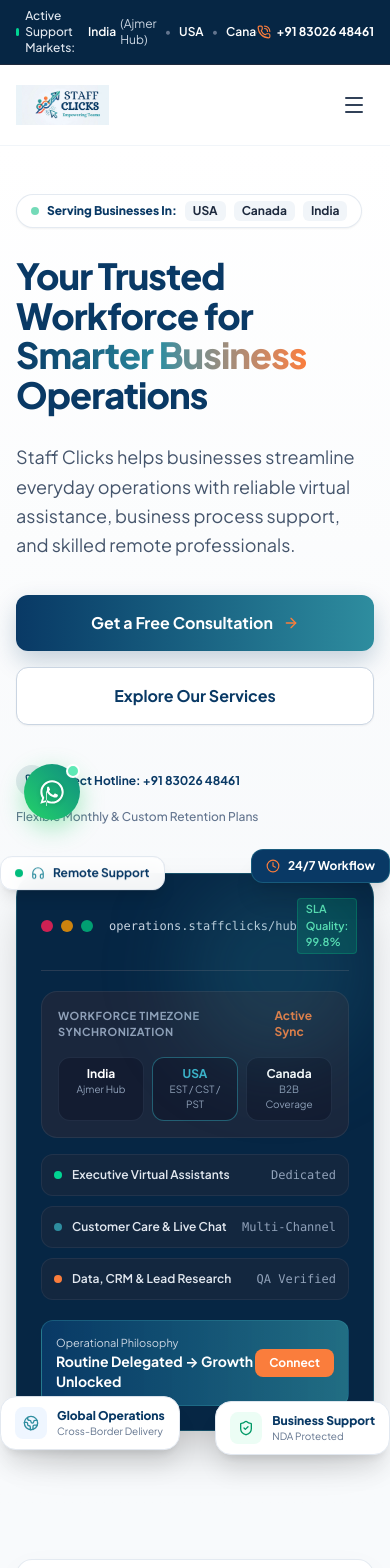
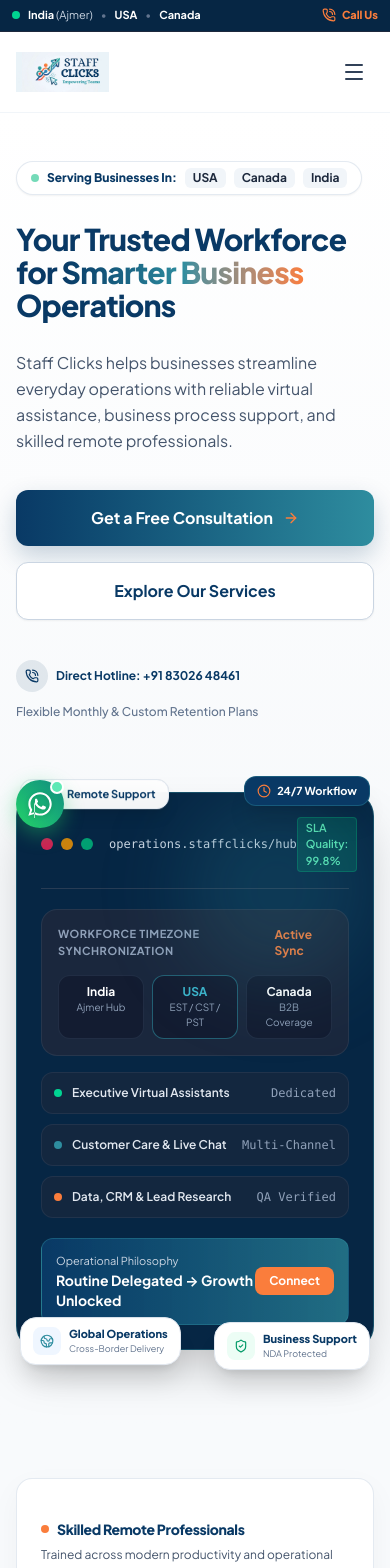
Before and after one commit to Eshbanoliver/sc-website, a React (Vite) app: page / in a window 390 px wide. Shown: the top 1568 px of the page. Built offline with nearby package versions, Linux system fonts and the light colour scheme.

Commit message:
updated files

```diff
--- a/src/components/FloatingWhatsApp.tsx
+++ b/src/components/FloatingWhatsApp.tsx
@@ -9,7 +9,7 @@
   return (
     <aside
       aria-label="Contact options"
-      className="fixed bottom-6 left-6 z-40 flex items-center group select-none"
+      className="fixed bottom-4 sm:bottom-6 left-4 sm:left-6 z-40 flex items-center group select-none"
     >
       <a
         href={whatsappUrl}
@@ -17,7 +17,7 @@
         rel="noopener noreferrer"
         onMouseEnter={() => setIsHovered(true)}
         onMouseLeave={() => setIsHovered(false)}
-        className="relative flex items-center justify-center w-14 h-14 rounded-full bg-gradient-to-tr from-[#25D366] to-[#128C7E] text-white shadow-[0_8px_24px_rgba(37,211,102,0.4)] hover:shadow-[0_12px_28px_rgba(37,211,102,0.55)] transition-all duration-300 hover:scale-110 active:scale-95 focus:outline-none focus:ring-4 focus:ring-[#25D366]/40 cursor-pointer"
+        className="relative flex items-center justify-center w-12 h-12 sm:w-14 sm:h-14 rounded-full bg-gradient-to-tr from-[#25D366] to-[#128C7E] text-white shadow-[0_6px_20px_rgba(37,211,102,0.4)] hover:shadow-[0_12px_28px_rgba(37,211,102,0.55)] transition-all duration-300 hover:scale-110 active:scale-95 focus:outline-none focus:ring-4 focus:ring-[#25D366]/40 cursor-pointer"
         aria-label="Chat with Staff Clicks on WhatsApp"
       >
         {/* Soft pulse ring effect */}
--- a/src/components/GlobalMapGraphic.tsx
+++ b/src/components/GlobalMapGraphic.tsx
@@ -82,19 +82,19 @@
             </svg>
 
             {/* Float Markers Overlaid */}
-            <div className="absolute top-2 left-6 sm:left-16 bg-[#062644]/90 border border-slate-700/80 px-3.5 py-1.5 rounded-full text-[11px] font-semibold text-slate-200 shadow-lg flex items-center gap-2">
-              <span className="w-2 h-2 rounded-full bg-emerald-400"></span>
-              Canada: Remote BPO Reach
+            <div className="absolute top-2 left-2 sm:left-16 bg-[#062644]/90 border border-slate-700/80 px-2.5 sm:px-3.5 py-1 sm:py-1.5 rounded-full text-[10px] sm:text-[11px] font-semibold text-slate-200 shadow-lg flex items-center gap-1.5 sm:gap-2">
+              <span className="w-1.5 h-1.5 sm:w-2 sm:h-2 rounded-full bg-emerald-400"></span>
+              <span>Canada</span>
             </div>
 
-            <div className="absolute bottom-6 left-12 sm:left-24 bg-[#062644]/90 border border-[#FA7D3C]/40 px-3.5 py-1.5 rounded-full text-[11px] font-semibold text-white shadow-lg flex items-center gap-2">
-              <span className="w-2 h-2 rounded-full bg-[#FA7D3C]"></span>
-              USA: Nationwide B2B Operations
+            <div className="absolute bottom-4 left-4 sm:left-24 bg-[#062644]/90 border border-[#FA7D3C]/40 px-2.5 sm:px-3.5 py-1 sm:py-1.5 rounded-full text-[10px] sm:text-[11px] font-semibold text-white shadow-lg flex items-center gap-1.5 sm:gap-2">
+              <span className="w-1.5 h-1.5 sm:w-2 sm:h-2 rounded-full bg-[#FA7D3C]"></span>
+              <span>USA</span>
             </div>
 
-            <div className="absolute bottom-8 right-6 sm:right-20 bg-[#062644]/90 border border-[#2E8D9F]/60 px-4 py-1.5 rounded-full text-[11px] font-bold text-[#3cb4cb] shadow-lg flex items-center gap-2">
-              <span className="w-2.5 h-2.5 rounded-full bg-[#3cb4cb]"></span>
-              India: Ajmer Operational Hub
+            <div className="absolute bottom-6 right-2 sm:right-20 bg-[#062644]/90 border border-[#2E8D9F]/60 px-2.5 sm:px-4 py-1 sm:py-1.5 rounded-full text-[10px] sm:text-[11px] font-bold text-[#3cb4cb] shadow-lg flex items-center gap-1.5 sm:gap-2">
+              <span className="w-2 sm:w-2.5 h-2 sm:h-2.5 rounded-full bg-[#3cb4cb]"></span>
+              <span>India (Ajmer Hub)</span>
             </div>
           </div>
         </div>
--- a/src/components/Navbar.tsx
+++ b/src/components/Navbar.tsx
@@ -39,6 +39,7 @@
 export default function Navbar({ onOpenConsultation }: NavbarProps): React.JSX.Element {
   const [isScrolled, setIsScrolled] = useState<boolean>(false);
   const [mobileMenuOpen, setMobileMenuOpen] = useState<boolean>(false);
+  const [mobileServicesOpen, setMobileServicesOpen] = useState<boolean>(false);
   const [servicesDropdownOpen, setServicesDropdownOpen] = useState<boolean>(false);
   const location = useLocation();
 
@@ -53,8 +54,21 @@
   // Close mobile drawer on route change
   useEffect(() => {
     setMobileMenuOpen(false);
+    setMobileServicesOpen(false);
     setServicesDropdownOpen(false);
   }, [location.pathname]);
+
+  // Lock body scroll when mobile menu is open
+  useEffect(() => {
+    if (mobileMenuOpen) {
+      document.body.style.overflow = "hidden";
+    } else {
+      document.body.style.overflow = "unset";
+    }
+    return () => {
+      document.body.style.overflow = "unset";
+    };
+  }, [mobileMenuOpen]);
 
   const navLinkClasses = ({ isActive }: { isActive: boolean }) =>
     `text-sm font-semibold transition-colors duration-200 py-2 ${
@@ -63,36 +77,44 @@
         : "text-slate-700 hover:text-[#093965]"
     }`;
 
+  const mobileNavLinkClasses = ({ isActive }: { isActive: boolean }) =>
+    `px-3.5 py-2.5 rounded-xl text-sm font-bold transition-all flex items-center justify-between ${
+      isActive
+        ? "bg-[#093965] text-white shadow-xs"
+        : "text-slate-700 hover:bg-slate-100"
+    }`;
+
   return (
     <>
       {/* Top micro bar for phone & service markets */}
-      <header className="w-full bg-[#062644] text-slate-300 text-xs py-2 px-4 sm:px-8 border-b border-slate-800">
-        <div className="max-w-7xl mx-auto flex items-center justify-between">
-          <div className="flex items-center gap-2 sm:gap-4 overflow-x-auto">
-            <span className="flex items-center gap-1.5 font-medium text-slate-200">
+      <header className="w-full bg-[#062644] text-slate-300 text-xs py-2 px-3 sm:px-6 lg:px-8 border-b border-slate-800">
+        <div className="max-w-7xl mx-auto flex items-center justify-between gap-2">
+          <div className="flex items-center gap-2 sm:gap-3 overflow-x-auto no-scrollbar whitespace-nowrap text-[11px] sm:text-xs">
+            <span className="flex items-center gap-1.5 font-medium text-slate-200 shrink-0">
               <span className="w-2 h-2 rounded-full bg-emerald-400"></span>
-              Active Support Markets:
+              <span className="hidden xs:inline">Support:</span>
             </span>
-            <span className="text-slate-300 flex items-center gap-1">
-              <span className="font-semibold text-white">India</span> (Ajmer Hub)
+            <span className="text-slate-300 shrink-0">
+              <strong className="text-white">India</strong> (Ajmer)
             </span>
             <span className="text-slate-500">•</span>
-            <span className="text-slate-300">
-              <span className="font-semibold text-white">USA</span>
+            <span className="text-slate-300 shrink-0">
+              <strong className="text-white">USA</strong>
             </span>
             <span className="text-slate-500">•</span>
-            <span className="text-slate-300">
-              <span className="font-semibold text-white">Canada</span>
+            <span className="text-slate-300 shrink-0">
+              <strong className="text-white">Canada</strong>
             </span>
           </div>
 
-          <div className="flex items-center gap-4 shrink-0">
+          <div className="flex items-center gap-3 shrink-0">
             <a
               href="tel:+918302648461"
-              className="flex items-center gap-1.5 font-bold text-white hover:text-[#FA7D3C] transition-colors"
+              className="flex items-center gap-1.5 font-bold text-white hover:text-[#FA7D3C] transition-colors text-[11px] sm:text-xs whitespace-nowrap"
             >
               <PhoneCall className="w-3.5 h-3.5 text-[#FA7D3C]" />
-              <span>+91 83026 48461</span>
+              <span className="hidden sm:inline">+91 83026 48461</span>
+              <span className="sm:hidden font-extrabold text-[#FA7D3C]">Call Us</span>
             </a>
           </div>
         </div>
@@ -246,79 +268,80 @@
 
         {/* Mobile Navigation Drawer */}
         {mobileMenuOpen && (
-          <div className="lg:hidden border-t border-slate-200 bg-white px-4 pt-4 pb-6 space-y-3 shadow-xl">
-            <div className="flex flex-col space-y-2">
-              <NavLink
-                to="/"
-                className="px-3 py-2 rounded-lg text-sm font-semibold text-slate-700 hover:bg-slate-50"
-              >
-                Home
+          <div className="lg:hidden border-t border-slate-200 bg-white px-4 pt-3 pb-8 space-y-3 shadow-2xl max-h-[calc(100dvh-70px)] overflow-y-auto overscroll-contain animate-in fade-in duration-200">
+            <div className="flex flex-col space-y-1">
+              <NavLink to="/" className={mobileNavLinkClasses} end>
+                <span>Home</span>
               </NavLink>
-              <NavLink
-                to="/about"
-                className="px-3 py-2 rounded-lg text-sm font-semibold text-slate-700 hover:bg-slate-50"
-              >
-                About Us
+
+              <NavLink to="/about" className={mobileNavLinkClasses}>
+                <span>About Us</span>
               </NavLink>
+
+              {/* Collapsible Mobile Services Section */}
+              <div className="rounded-xl overflow-hidden bg-slate-50/70 border border-slate-200/80">
+                <div className="flex items-center justify-between">
                   <NavLink
                     to="/services"
-                className="px-3 py-2 rounded-lg text-sm font-semibold text-slate-700 hover:bg-slate-50"
+                    className="flex-1 px-3.5 py-2.5 text-sm font-bold text-slate-700 hover:text-[#093965]"
                   >
-                All Services
+                    Services Overview
                   </NavLink>
+                  <button
+                    type="button"
+                    onClick={() => setMobileServicesOpen(!mobileServicesOpen)}
+                    className="px-3 py-2.5 text-slate-500 hover:text-[#093965] cursor-pointer"
+                    aria-label="Toggle services list"
+                  >
+                    <ChevronDown className={`w-4 h-4 transition-transform duration-200 ${
+                      mobileServicesOpen ? "rotate-180 text-[#FA7D3C]" : ""
+                    }`} />
+                  </button>
+                </div>
 
-              {/* Service Submenu items */}
-              <div className="pl-4 py-1 space-y-1 border-l-2 border-[#2E8D9F]/30 ml-2">
+                {mobileServicesOpen && (
+                  <div className="px-3 pb-3 pt-1 space-y-1 border-t border-slate-200/60 bg-white">
                     {SERVICES.map((srv) => (
                       <Link
                         key={srv.id}
                         to={`/services/${srv.slug}`}
-                    className="block py-1 text-xs text-slate-600 hover:text-[#093965]"
+                        className="block px-2.5 py-2 rounded-lg text-xs font-semibold text-slate-600 hover:text-[#093965] hover:bg-slate-50 transition-colors"
                       >
                         • {srv.title}
                       </Link>
                     ))}
                   </div>
+                )}
+              </div>
 
-              <NavLink
-                to="/industries"
-                className="px-3 py-2 rounded-lg text-sm font-semibold text-slate-700 hover:bg-slate-50"
-              >
-                Industries
+              <NavLink to="/industries" className={mobileNavLinkClasses}>
+                <span>Industries</span>
               </NavLink>
-              <NavLink
-                to="/why-staff-clicks"
-                className="px-3 py-2 rounded-lg text-sm font-semibold text-slate-700 hover:bg-slate-50"
-              >
-                Why Staff Clicks
+
+              <NavLink to="/why-staff-clicks" className={mobileNavLinkClasses}>
+                <span>Why Staff Clicks</span>
               </NavLink>
-              <NavLink
-                to="/careers"
-                className="px-3 py-2 rounded-lg text-sm font-semibold text-slate-700 hover:bg-slate-50"
-              >
-                Careers
+
+              <NavLink to="/careers" className={mobileNavLinkClasses}>
+                <span>Careers</span>
               </NavLink>
-              <NavLink
-                to="/faq"
-                className="px-3 py-2 rounded-lg text-sm font-semibold text-slate-700 hover:bg-slate-50"
-              >
-                FAQ
+
+              <NavLink to="/faq" className={mobileNavLinkClasses}>
+                <span>FAQ</span>
               </NavLink>
-              <NavLink
-                to="/contact"
-                className="px-3 py-2 rounded-lg text-sm font-semibold text-slate-700 hover:bg-slate-50"
-              >
-                Contact Us
+
+              <NavLink to="/contact" className={mobileNavLinkClasses}>
+                <span>Contact Us</span>
               </NavLink>
             </div>
 
-            <div className="pt-4 border-t border-slate-100 space-y-3">
+            <div className="pt-3 border-t border-slate-100 space-y-2.5">
               <a
                 href="tel:+918302648461"
-                className="w-full flex items-center justify-center gap-2 py-2.5 rounded-xl border border-slate-200 text-sm font-bold text-[#093965]"
+                className="w-full flex items-center justify-center gap-2 py-3 rounded-xl border border-slate-200 text-sm font-bold text-[#093965] bg-slate-50/80 hover:bg-slate-100 transition-colors"
               >
                 <PhoneCall className="w-4 h-4 text-[#FA7D3C]" />
-                Call +91 83026 48461
+                <span>Call +91 83026 48461</span>
               </a>
 
               <button
@@ -326,9 +349,10 @@
                   setMobileMenuOpen(false);
                   onOpenConsultation();
                 }}
-                className="w-full py-3 rounded-xl bg-[#FA7D3C] text-white text-sm font-bold shadow-md hover:bg-[#e66b2a] transition-colors cursor-pointer"
+                className="w-full py-3.5 rounded-xl bg-gradient-to-r from-[#093965] to-[#2E8D9F] text-white text-sm font-bold shadow-md hover:opacity-95 transition-opacity cursor-pointer flex items-center justify-center gap-2"
               >
-                Get a Free Consultation
+                <span>Get a Free Consultation</span>
+                <Sparkles className="w-4 h-4 text-[#FA7D3C]" />
               </button>
             </div>
           </div>
--- a/src/components/ScrollToTopButton.tsx
+++ b/src/components/ScrollToTopButton.tsx
@@ -30,7 +30,7 @@
   return (
     <aside
       aria-label="Page navigation"
-      className="fixed bottom-6 right-6 z-40 flex items-center group select-none"
+      className="fixed bottom-4 sm:bottom-6 right-4 sm:right-6 z-40 flex items-center group select-none"
     >
       {/* Tooltip / Label on Left of Button */}
       <div
@@ -45,7 +45,7 @@
         onClick={scrollToTop}
         onMouseEnter={() => setIsHovered(true)}
         onMouseLeave={() => setIsHovered(false)}
-        className="relative flex items-center justify-center w-13 h-13 rounded-full bg-gradient-to-br from-[#093965] to-[#2E8D9F] text-white shadow-[0_8px_24px_rgba(9,57,101,0.35)] hover:shadow-[0_12px_28px_rgba(9,57,101,0.5)] border border-white/20 transition-all duration-300 hover:scale-110 active:scale-95 focus:outline-none focus:ring-4 focus:ring-[#2E8D9F]/40 cursor-pointer"
+        className="relative flex items-center justify-center w-11 h-11 sm:w-13 sm:h-13 rounded-full bg-gradient-to-br from-[#093965] to-[#2E8D9F] text-white shadow-[0_6px_20px_rgba(9,57,101,0.35)] hover:shadow-[0_12px_28px_rgba(9,57,101,0.5)] border border-white/20 transition-all duration-300 hover:scale-110 active:scale-95 focus:outline-none focus:ring-4 focus:ring-[#2E8D9F]/40 cursor-pointer"
         aria-label="Scroll to top of page"
       >
         <ChevronUp className="w-6 h-6 transition-transform duration-200 group-hover:-translate-y-0.5" />
--- a/src/components/SectionHeader.tsx
+++ b/src/components/SectionHeader.tsx
@@ -29,13 +29,13 @@
           {badge}
         </div>
       )}
-      <h2 className={`text-3xl sm:text-4xl lg:text-4.5xl font-extrabold tracking-tight leading-tight ${
+      <h2 className={`text-2xl sm:text-3xl lg:text-4xl xl:text-4.5xl font-extrabold tracking-tight leading-tight ${
         light ? "text-white" : "text-[#093965]"
       }`}>
         {title}
       </h2>
       {subtitle && (
-        <p className={`mt-4 text-base sm:text-lg leading-relaxed ${
+        <p className={`mt-3 sm:mt-4 text-sm sm:text-base lg:text-lg leading-relaxed ${
           light ? "text-slate-300" : "text-slate-600"
         }`}>
           {subtitle}
--- a/src/index.css
+++ b/src/index.css
@@ -29,16 +29,48 @@
   --accent-hover: #e66b2a;
 }
 
+html {
+  overflow-x: hidden;
+  max-width: 100vw;
+  scroll-behavior: smooth;
+  -webkit-text-size-adjust: 100%;
+}
+
 body {
   font-family: var(--font-sans);
   background-color: #F8FAFC;
   color: #1E293B;
   overflow-x: hidden;
+  max-width: 100vw;
+  -webkit-overflow-scrolling: touch;
+  -webkit-font-smoothing: antialiased;
+}
+
+/* Prevent auto-zoom on iOS when tapping inputs */
+@media screen and (max-width: 768px) {
+  input[type="text"],
+  input[type="email"],
+  input[type="tel"],
+  input[type="number"],
+  select,
+  textarea {
+    font-size: 16px !important;
+  }
+}
+
+/* Hide scrollbars for clean horizontal scrolling */
+.no-scrollbar::-webkit-scrollbar {
+  display: none;
+}
+.no-scrollbar {
+  -ms-overflow-style: none;
+  scrollbar-width: none;
 }
 
 h1, h2, h3, h4, h5, h6 {
   font-family: var(--font-heading);
   letter-spacing: -0.025em;
+  word-break: break-word;
 }
 
 /* Glassmorphism helpers */
--- a/src/pages/Careers.tsx
+++ b/src/pages/Careers.tsx
@@ -175,7 +175,7 @@
 
       {/* RESUME SUBMISSION / TALENT NETWORK FORM */}
       <section className="max-w-4xl mx-auto px-4 sm:px-6 lg:px-8">
-        <div className="p-8 sm:p-12 rounded-3xl bg-white border border-slate-200 shadow-md">
+        <div className="p-5 sm:p-10 lg:p-12 rounded-2xl sm:rounded-3xl bg-white border border-slate-200 shadow-md">
           <div className="text-center max-w-xl mx-auto mb-8">
             <span className="text-xs font-bold uppercase tracking-wider text-[#FA7D3C]">
               Express Your Interest
--- a/src/pages/Home.tsx
+++ b/src/pages/Home.tsx
@@ -155,7 +155,7 @@
               </div>
 
               {/* Main Headline */}
-              <h1 className="text-4xl sm:text-5xl lg:text-[62px] font-black text-[#093965] tracking-tight leading-[1.1]">
+              <h1 className="text-3xl sm:text-5xl lg:text-[62px] font-black text-[#093965] tracking-tight leading-[1.1]">
                 Your Trusted Workforce for{" "}
                 <span className="text-transparent bg-clip-text bg-gradient-to-r from-[#093965] via-[#2E8D9F] to-[#FA7D3C]">
                   Smarter Business
@@ -164,7 +164,7 @@
               </h1>
 
               {/* Supporting Copy */}
-              <p className="text-lg sm:text-xl text-slate-600 leading-relaxed max-w-2xl font-normal">
+              <p className="text-base sm:text-xl text-slate-600 leading-relaxed max-w-2xl font-normal">
                 Staff Clicks helps businesses streamline everyday operations with reliable virtual assistance, business process support, and skilled remote professionals.
               </p>
 
@@ -203,17 +203,17 @@
             </div>
 
             {/* Right Visual: Operations Dashboard & Floating Badges */}
-            <div className="lg:col-span-5 relative">
+            <div className="lg:col-span-5 relative mt-6 lg:mt-0">
               <div className="relative mx-auto max-w-md lg:max-w-none">
                 {/* Floating UI Badge 1: Top-Left (Remote Support) */}
-                <div className="absolute -top-4 -left-4 sm:-left-8 z-20 px-3.5 py-2 rounded-xl bg-white/95 backdrop-blur-md border border-slate-200 shadow-lg text-xs font-bold text-[#093965] flex items-center gap-2 animate-soft-float">
+                <div className="absolute -top-3 left-1 sm:-left-6 z-20 px-3 py-1.5 sm:px-3.5 sm:py-2 rounded-xl bg-white/95 backdrop-blur-md border border-slate-200 shadow-lg text-[11px] sm:text-xs font-bold text-[#093965] flex items-center gap-1.5 sm:gap-2 animate-soft-float">
                   <span className="w-2 h-2 rounded-full bg-emerald-500"></span>
                   <Headphones className="w-3.5 h-3.5 text-[#2E8D9F]" />
                   <span>Remote Support</span>
                 </div>
 
                 {/* Floating UI Badge 2: Top-Right (24/7 Workflow) */}
-                <div className="absolute -top-6 -right-4 sm:-right-6 z-20 px-3.5 py-2 rounded-xl bg-[#093965] border border-[#2E8D9F]/40 shadow-xl text-xs font-bold text-white flex items-center gap-2 animate-soft-float-reverse">
+                <div className="absolute -top-4 right-1 sm:-right-6 z-20 px-3 py-1.5 sm:px-3.5 sm:py-2 rounded-xl bg-[#093965] border border-[#2E8D9F]/40 shadow-xl text-[11px] sm:text-xs font-bold text-white flex items-center gap-1.5 sm:gap-2 animate-soft-float-reverse">
                   <Clock className="w-3.5 h-3.5 text-[#FA7D3C]" />
                   <span>24/7 Workflow</span>
                 </div>
@@ -302,24 +302,24 @@
                 </div>
 
                 {/* Floating UI Badge 3: Bottom-Left (Global Operations) */}
-                <div className="absolute -bottom-5 -left-4 sm:-left-6 z-20 px-3.5 py-2.5 rounded-2xl bg-white border border-slate-200 shadow-xl flex items-center gap-2.5 animate-soft-float">
-                  <div className="w-8 h-8 rounded-lg bg-blue-50 text-[#093965] flex items-center justify-center">
-                    <Globe2 className="w-4 h-4 text-[#2E8D9F]" />
+                <div className="absolute -bottom-4 left-1 sm:-left-6 z-20 px-3 py-2 sm:px-3.5 sm:py-2.5 rounded-2xl bg-white border border-slate-200 shadow-xl flex items-center gap-2 animate-soft-float">
+                  <div className="w-7 h-7 sm:w-8 sm:h-8 rounded-lg bg-blue-50 text-[#093965] flex items-center justify-center shrink-0">
+                    <Globe2 className="w-3.5 h-3.5 sm:w-4 sm:h-4 text-[#2E8D9F]" />
                   </div>
                   <div>
-                    <div className="text-xs font-extrabold text-[#093965]">Global Operations</div>
-                    <div className="text-[10px] text-slate-500">Cross-Border Delivery</div>
+                    <div className="text-[11px] sm:text-xs font-extrabold text-[#093965]">Global Operations</div>
+                    <div className="text-[9px] sm:text-[10px] text-slate-500">Cross-Border Delivery</div>
                   </div>
                 </div>
 
                 {/* Floating UI Badge 4: Bottom-Right (Business Support) */}
-                <div className="absolute -bottom-6 -right-4 sm:-right-6 z-20 px-3.5 py-2.5 rounded-2xl bg-white border border-slate-200 shadow-xl flex items-center gap-2.5 animate-soft-float-reverse">
-                  <div className="w-8 h-8 rounded-lg bg-emerald-50 text-emerald-600 flex items-center justify-center">
-                    <ShieldCheck className="w-4 h-4" />
+                <div className="absolute -bottom-5 right-1 sm:-right-6 z-20 px-3 py-2 sm:px-3.5 sm:py-2.5 rounded-2xl bg-white border border-slate-200 shadow-xl flex items-center gap-2 animate-soft-float-reverse">
+                  <div className="w-7 h-7 sm:w-8 sm:h-8 rounded-lg bg-emerald-50 text-emerald-600 flex items-center justify-center shrink-0">
+                    <ShieldCheck className="w-3.5 h-3.5 sm:w-4 sm:h-4" />
                   </div>
                   <div>
-                    <div className="text-xs font-extrabold text-[#093965]">Business Support</div>
-                    <div className="text-[10px] text-slate-500">NDA Protected</div>
+                    <div className="text-[11px] sm:text-xs font-extrabold text-[#093965]">Business Support</div>
+                    <div className="text-[9px] sm:text-[10px] text-slate-500">NDA Protected</div>
                   </div>
                 </div>
               </div>
@@ -331,9 +331,9 @@
       {/* TRUST / VALUE STRIP */}
       <section className="max-w-7xl mx-auto px-4 sm:px-6 lg:px-8 -mt-12 sm:-mt-16 relative z-20">
         <div className="rounded-2xl bg-white border border-slate-200/90 shadow-[0_10px_30px_rgba(0,0,0,0.04)] p-6 sm:p-8">
-          <div className="grid grid-cols-1 sm:grid-cols-2 lg:grid-cols-5 gap-6 divide-y sm:divide-y-0 sm:divide-x divide-slate-100">
+          <div className="grid grid-cols-1 sm:grid-cols-2 lg:grid-cols-5 gap-6 divide-y lg:divide-y-0 lg:divide-x divide-slate-100">
             {valueStripItems.map((item, idx) => (
-              <div key={idx} className={`pt-4 sm:pt-0 ${idx > 0 ? "sm:pl-6" : ""}`}>
+              <div key={idx} className={`pt-4 lg:pt-0 ${idx > 0 ? "lg:pl-6" : ""}`}>
                 <div className="flex items-center gap-2 mb-1.5">
                   <span className="w-2 h-2 rounded-full bg-[#FA7D3C]"></span>
                   <h4 className="text-sm font-extrabold text-[#093965]">{item.title}</h4>
```
Also changed, not shown: src/components/BookingCalendar.tsx (+15 -15 lines), src/components/ConsultationModal.tsx (+10 -10 lines), src/components/FAQAccordion.tsx (+6 -6 lines), src/pages/WhyStaffClicks.tsx (+27 -1 lines). Lines whose indentation alone changed are shown as unchanged.
